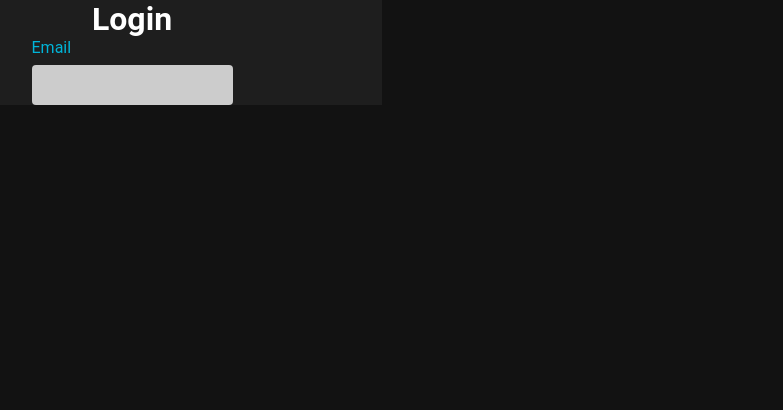
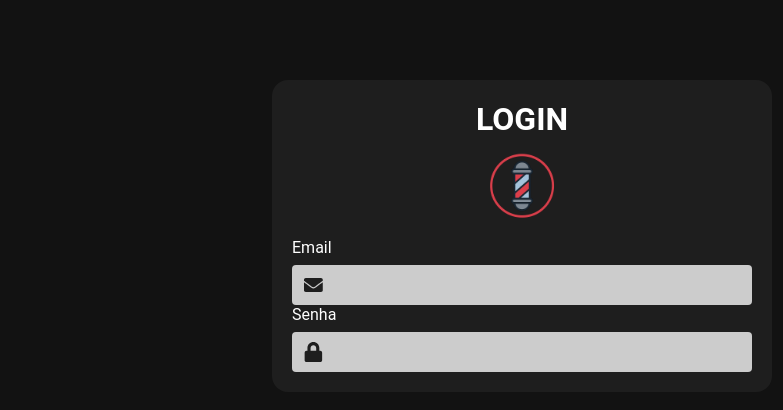
Before and after one commit to DevMatheusMonteiro/HairManager, a React (Vite) app: page / in a window 1280 px wide. Shown: the top 410 px of the page, without its empty margins (118-901 px from the left). Built offline with nearby package versions, Linux system fonts and the light colour scheme.

Commit message:
criando páginas de autenticação

```diff
--- a/package.json
+++ b/package.json
@@ -10,9 +10,9 @@
     "preview": "vite preview"
   },
   "dependencies": {
-    "create-react-icons": "^1.1.1",
     "react": "^19.1.0",
     "react-dom": "^19.1.0",
+    "react-icons": "^5.5.0",
     "react-router-dom": "^7.6.3",
     "styled-components": "^6.1.19"
   },
--- a/src/components/Input/styles.js
+++ b/src/components/Input/styles.js
@@ -2,24 +2,38 @@ import styled from "styled-components";
 
 export const Container = styled.div`
   width: 100%;
-  color: var(--color-secondary);
   display: flex;
   flex-direction: column;
   gap: 0.8rem;
+
+  &:has(input:focus) {
+    label {
+      color: var(--color-secondary);
+    }
+    .input-wrapper {
+      outline: 2px solid var(--color-secondary);
+    }
+  }
   .input-wrapper {
     display: flex;
     align-items: center;
+    gap: 0.8rem;
     background-color: var(--color-text-secondary);
     width: 100%;
     height: 4rem;
     border-radius: var(--radius-small);
     padding: 0 1.2rem;
+    svg {
+      color: var(--color-surface);
+      font-size: 2rem;
+    }
     input {
       width: 100%;
       height: 100%;
       background-color: transparent;
       border: none;
       outline: none;
+      font-size: 1.4rem;
     }
   }
 `;
--- a/src/pages/SignIn/index.jsx
+++ b/src/pages/SignIn/index.jsx
@@ -1,3 +1,4 @@
+import { FaEnvelope, FaLock } from "react-icons/fa";
 import { Container, Form } from "./styles";
 import logo from "../../assets/logo.png";
 
@@ -6,11 +7,16 @@ import { Input } from "../../components/Input";
 export default function SignIn({}) {
   return (
     <Container>
-      <h1>Login</h1>
-      <Form>
-        {/* <img src={logo} alt="Hair Manager Logo" /> */}
-        <Input label="Email" id="emailLogin" />
-      </Form>
+      <div className="form-container">
+        <div className="title-logo">
+          <h1>Login</h1>
+          <img src={logo} alt="Hair Manager Logo" title="Hair Manager Logo" />
+        </div>
+        <Form>
+          <Input icon={FaEnvelope} label="Email" id="emailLogin" />
+          <Input icon={FaLock} label="Senha" id="emailLogin" type="password" />
+        </Form>
+      </div>
     </Container>
   );
 }
--- a/src/pages/SignIn/styles.js
+++ b/src/pages/SignIn/styles.js
@@ -5,8 +5,28 @@ export const Container = styled.div`
   flex-direction: column;
   align-items: center;
   justify-content: center;
-  background-color: var(--color-surface);
-  max-width: 500px;
+  .form-container {
+    margin-top: 8rem;
+    padding: 2rem;
+    width: 100%;
+    max-width: 500px;
+    background-color: var(--color-surface);
+    border-radius: var(--radius-large);
+
+    .title-logo {
+      h1 {
+        text-transform: uppercase;
+      }
+      display: flex;
+      flex-direction: column;
+      align-items: center;
+      justify-content: center;
+      img {
+        width: 100%;
+        max-width: 100px;
+      }
+    }
+  }
 `;
 
 export const Form = styled.form``;
--- a/src/pages/SignUp/index.jsx
+++ b/src/pages/SignUp/index.jsx
@@ -2,7 +2,6 @@ export default function SignUp({}) {
   return (
     <Container>
       <Form>
-        {/* SignUp form elements will go here */}
         <h1>Sign Up</h1>
       </Form>
     </Container>
```
Also changed, not shown: 1 other file (tests, documents, lock files or other folders).
